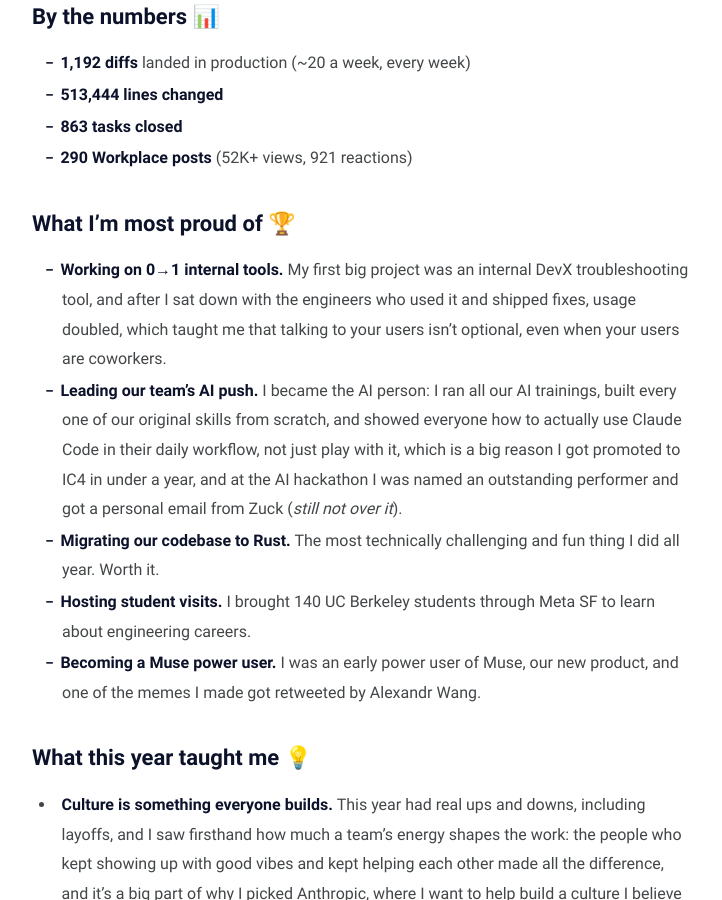
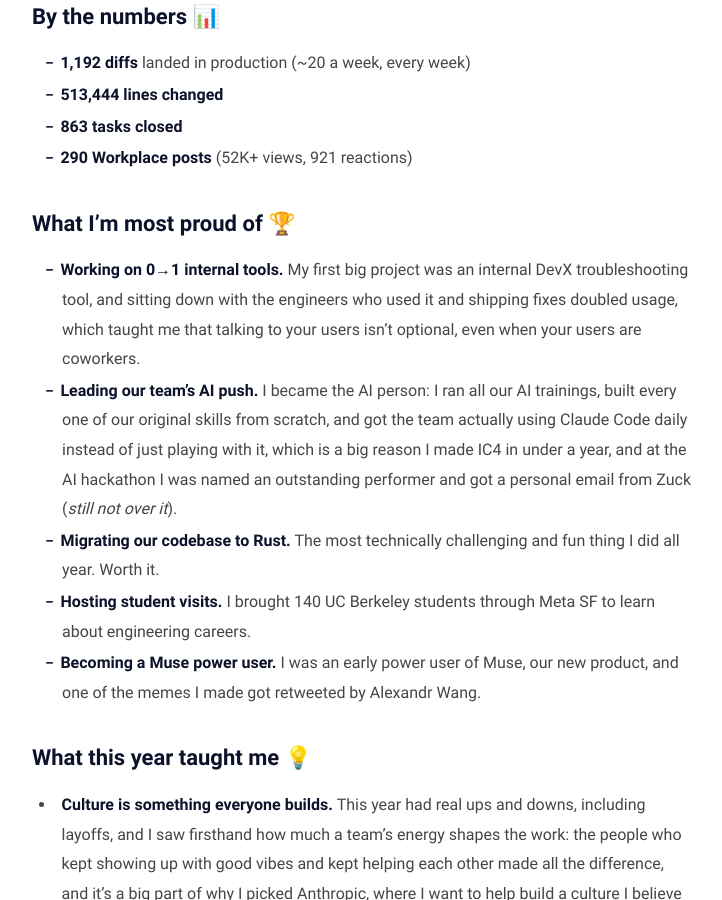
Before and after one commit to stellakaval/stellakaval.github.io, a Jekyll site: the page built from _posts/2026-10-05-badge-post.md, in a window 1280 px wide and 900 px high, scrolled down 1025 px. Shown: the whole window, without its empty margins (278-1000 px from the left). Built offline with Jekyll 4.4.1, drawn with Linux system fonts in a browser that asks for light colours.

Commit message:
Badge post: tighten the 0->1 tools and AI push bullets

```diff
--- a/_posts/2026-10-05-badge-post.md
+++ b/_posts/2026-10-05-badge-post.md
@@ -28,8 +28,8 @@
 
 ## What I'm most proud of 🏆
 
-- **Working on 0→1 internal tools.** My first big project was an internal DevX troubleshooting tool, and after I sat down with the engineers who used it and shipped fixes, usage doubled, which taught me that talking to your users isn't optional, even when your users are coworkers.
-- **Leading our team's AI push.** I became the AI person: I ran all our AI trainings, built every one of our original skills from scratch, and showed everyone how to actually use Claude Code in their daily workflow, not just play with it, which is a big reason I got promoted to IC4 in under a year, and at the AI hackathon I was named an outstanding performer and got a personal email from Zuck (*still not over it*).
+- **Working on 0→1 internal tools.** My first big project was an internal DevX troubleshooting tool, and sitting down with the engineers who used it and shipping fixes doubled usage, which taught me that talking to your users isn't optional, even when your users are coworkers.
+- **Leading our team's AI push.** I became the AI person: I ran all our AI trainings, built every one of our original skills from scratch, and got the team actually using Claude Code daily instead of just playing with it, which is a big reason I made IC4 in under a year, and at the AI hackathon I was named an outstanding performer and got a personal email from Zuck (*still not over it*).
 - **Migrating our codebase to Rust.** The most technically challenging and fun thing I did all year. Worth it.
 - **Hosting student visits.** I brought 140 UC Berkeley students through Meta SF to learn about engineering careers.
 - **Becoming a Muse power user.** I was an early power user of Muse, our new product, and one of the memes I made got retweeted by Alexandr Wang.
```
